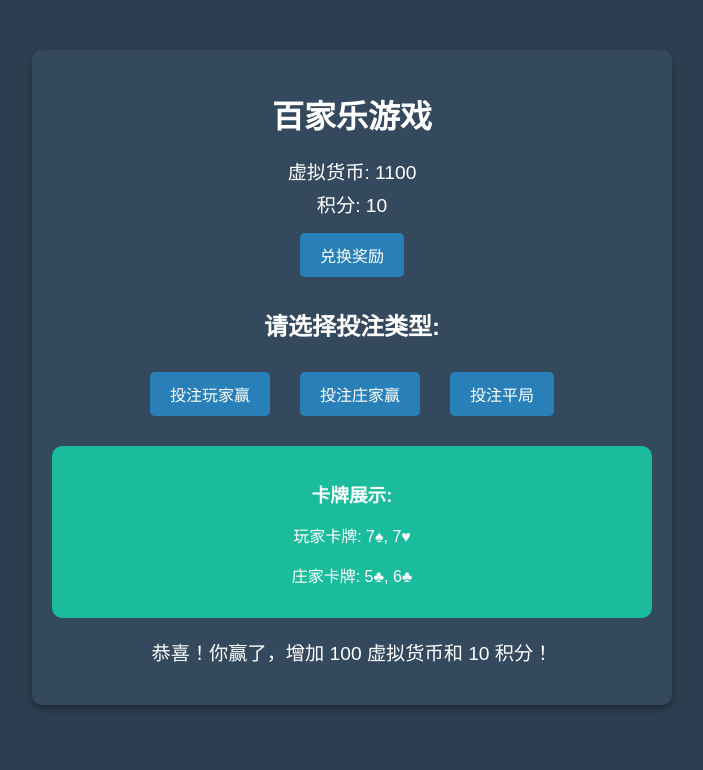
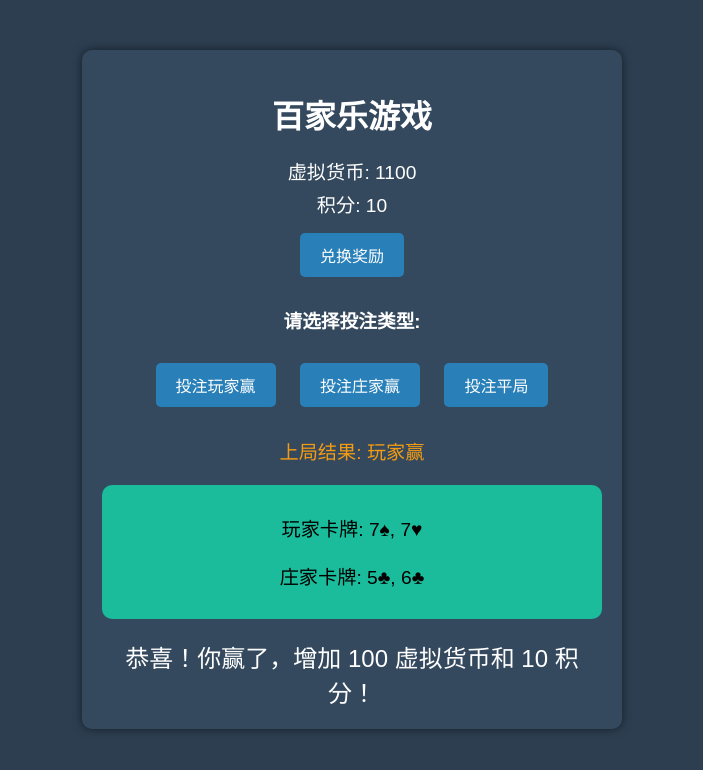
Before and after one commit to yfadskch/baccarat, a plain HTML site: page index.html in a window 1280 px wide. Both pictures are taken after a click on the button "投注玩家赢". Shown: the whole page, without its empty margins (288-991 px from the left). Drawn offline with Linux system fonts and the light colour scheme.

Commit message:
7
asdasda

```diff
--- a/index.html
+++ b/index.html
@@ -9,23 +9,23 @@
 <body>
     <div class="container">
         <h1>百家乐游戏</h1>
-        <div id="status">
+        <div class="status">
             <p>虚拟货币: <span id="virtual-coins">1000</span></p>
             <p>积分: <span id="score">0</span></p>
         </div>
-        <button id="redeem-rewards">兑换奖励</button>
-        <h2>请选择投注类型:</h2>
+        <button id="redeem-rewards" class="btn">兑换奖励</button>
+        <h3>请选择投注类型:</h3>
         <div class="bet-buttons">
-            <button id="player-bet">投注玩家赢</button>
-            <button id="banker-bet">投注庄家赢</button>
-            <button id="tie-bet">投注平局</button>
+            <button id="player-bet" class="btn">投注玩家赢</button>
+            <button id="banker-bet" class="btn">投注庄家赢</button>
+            <button id="tie-bet" class="btn">投注平局</button>
         </div>
-        <div class="card-display">
-            <h3>卡牌展示:</h3>
-            <p id="player-cards">玩家卡牌: </p>
-            <p id="banker-cards">庄家卡牌: </p>
+        <div id="last-result" class="last-result">上局结果: 暂无</div>
+        <div class="cards-display">
+            <p id="player-cards"></p>
+            <p id="banker-cards"></p>
         </div>
-        <p id="result-message"></p>
+        <div id="result-message" class="result-message"></div>
     </div>
     <script src="script.js"></script>
 </body>
--- a/script.js
+++ b/script.js
@@ -1,11 +1,20 @@
 // 初始状态
 let virtualCoins = 1000;
 let score = 0;
+let lastResult = ""; // 上局结果
 
 // 更新界面
 function updateStatus() {
     document.getElementById("virtual-coins").innerText = virtualCoins;
     document.getElementById("score").innerText = score;
+
+    // 更新上局结果显示
+    const lastResultElement = document.getElementById("last-result");
+    if (lastResult) {
+        lastResultElement.innerText = `上局结果: ${lastResult}`;
+    } else {
+        lastResultElement.innerText = "上局结果: 暂无";
+    }
 
     // 检查虚拟货币是否为0
     if (virtualCoins <= 0) {
@@ -80,9 +89,27 @@ function playGame(betType) {
         resultMessage = `恭喜！你赢了，增加 100 虚拟货币和 10 积分！`;
         virtualCoins += 100;
         score += 10;
+
+        // 更新上局结果
+        if (betType === "player") {
+            lastResult = "玩家赢";
+        } else if (betType === "banker") {
+            lastResult = "庄家赢";
+        } else {
+            lastResult = "平局";
+        }
     } else {
         resultMessage = `很遗憾，你输了，减少 100 虚拟货币。`;
         virtualCoins -= 100;
+
+        // 更新上局结果
+        if (playerPoints > bankerPoints) {
+            lastResult = "玩家赢";
+        } else if (bankerPoints > playerPoints) {
+            lastResult = "庄家赢";
+        } else {
+            lastResult = "平局";
+        }
     }
 
     document.getElementById("result-message").innerText = resultMessage;
--- a/style.css
+++ b/style.css
@@ -1,19 +1,20 @@
 body {
     font-family: Arial, sans-serif;
+    text-align: center;
     background-color: #2c3e50;
     color: white;
     margin: 0;
     padding: 0;
-    text-align: center;
 }
 
 .container {
-    max-width: 600px;
     margin: 50px auto;
     padding: 20px;
-    background-color: #34495e;
+    width: 90%;
+    max-width: 500px;
+    background: #34495e;
     border-radius: 10px;
-    box-shadow: 0px 4px 6px rgba(0, 0, 0, 0.3);
+    box-shadow: 0px 0px 10px rgba(0, 0, 0, 0.5);
 }
 
 h1 {
@@ -21,50 +22,46 @@ h1 {
     margin-bottom: 20px;
 }
 
-#status p {
+.status p {
     font-size: 1.2em;
     margin: 5px 0;
 }
 
-button {
+.btn {
+    padding: 10px 20px;
+    margin: 10px;
+    font-size: 1em;
     background-color: #2980b9;
-    color: white;
     border: none;
     border-radius: 5px;
-    padding: 10px 20px;
-    font-size: 1em;
+    color: white;
     cursor: pointer;
-    margin: 10px;
 }
 
-button:disabled {
-    background-color: #95a5a6;
-    cursor: not-allowed;
-}
-
-button:hover:not(:disabled) {
+.btn:hover {
     background-color: #3498db;
 }
 
 .bet-buttons {
-    display: flex;
-    justify-content: center;
-    gap: 10px;
-    margin-bottom: 20px;
+    margin: 20px 0;
 }
 
-.card-display {
+.cards-display {
     background-color: #1abc9c;
-    padding: 15px;
+    margin-top: 20px;
+    padding: 10px;
     border-radius: 10px;
-    margin-top: 20px;
+    font-size: 1.2em;
+    color: black;
 }
 
-.card-display h3 {
-    margin-bottom: 10px;
+.result-message {
+    margin-top: 20px;
+    font-size: 1.5em;
 }
 
-#result-message {
-    margin-top: 20px;
+.last-result {
+    margin-top: 10px;
     font-size: 1.2em;
+    color: #f39c12;
 }
```
